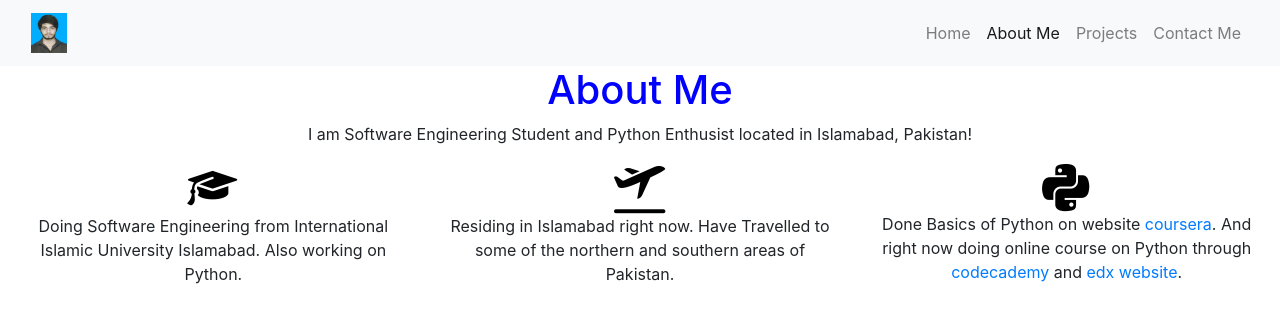
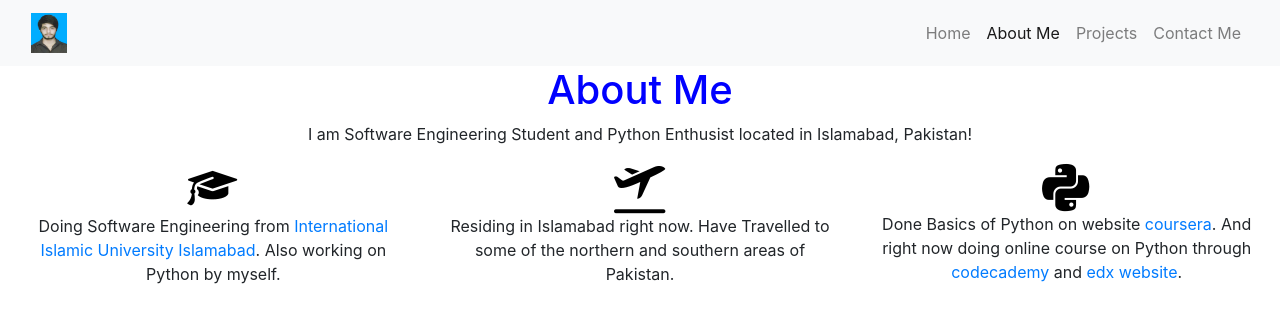
Before and after one commit to furqanalam61/Website-sample, a plain HTML site: page about.html in a window 1280 px wide. Drawn offline with nearby package versions, Linux system fonts and the light colour scheme.

Commit message:
project0

```diff
--- a/about.html
+++ b/about.html
@@ -53,7 +53,7 @@
             <div class="row padding">
                 <div class="col-xs-12 col-sm-6 col-md-4 padding centered">
                     <img src="img/icons8-graduation-cap-52.png">
-                    <p>Doing Software Engineering from International Islamic University Islamabad. Also working on Python.</p>
+                    <p>Doing Software Engineering from <a href="https://iiu.edu.pk/default.htm">International Islamic University Islamabad</a>. Also working on Python by myself.</p>
                 </div>
                 <div class="col-xs-12 col-sm-6 col-md-4 padding centered">
                     <img src="img/icons8-airplane-take-off-52.png">
```
Also changed, not shown: 1 other file.
